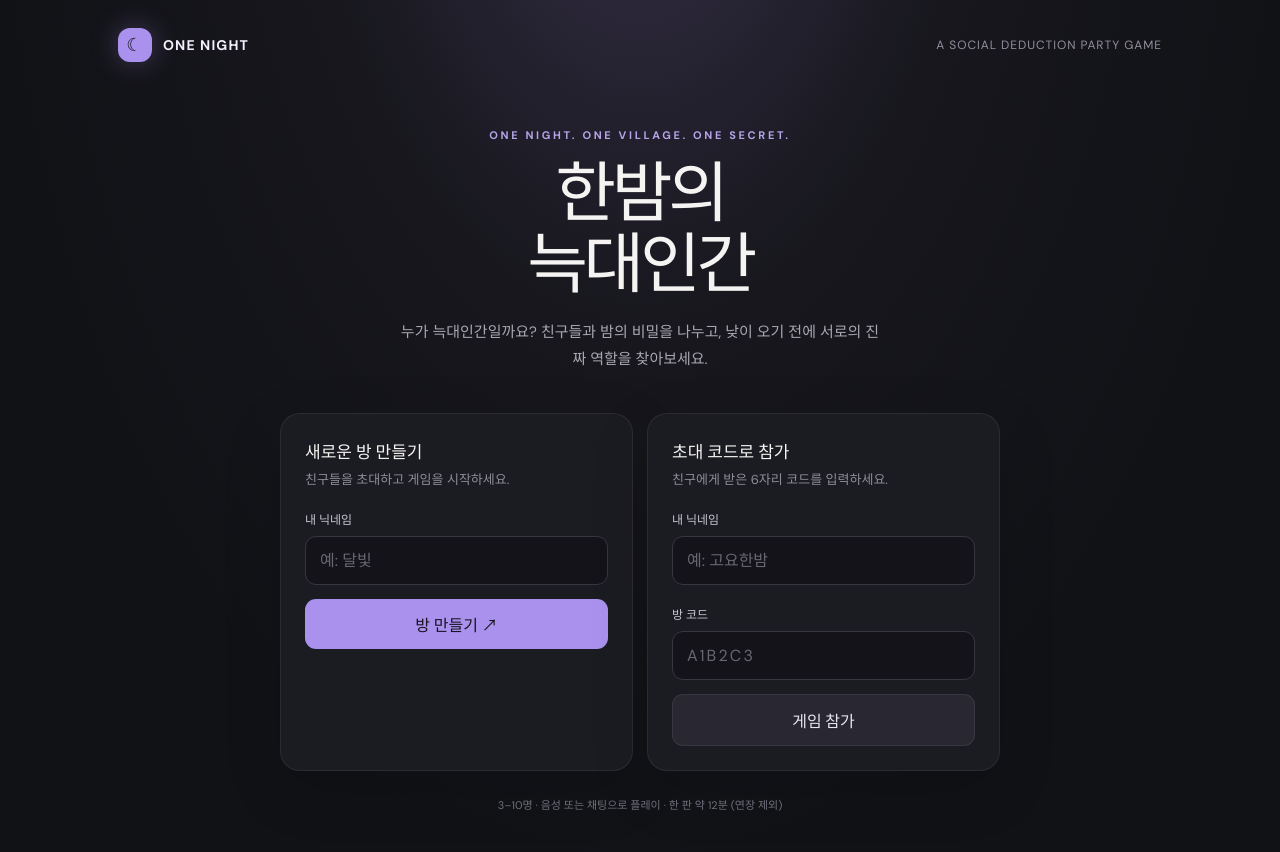
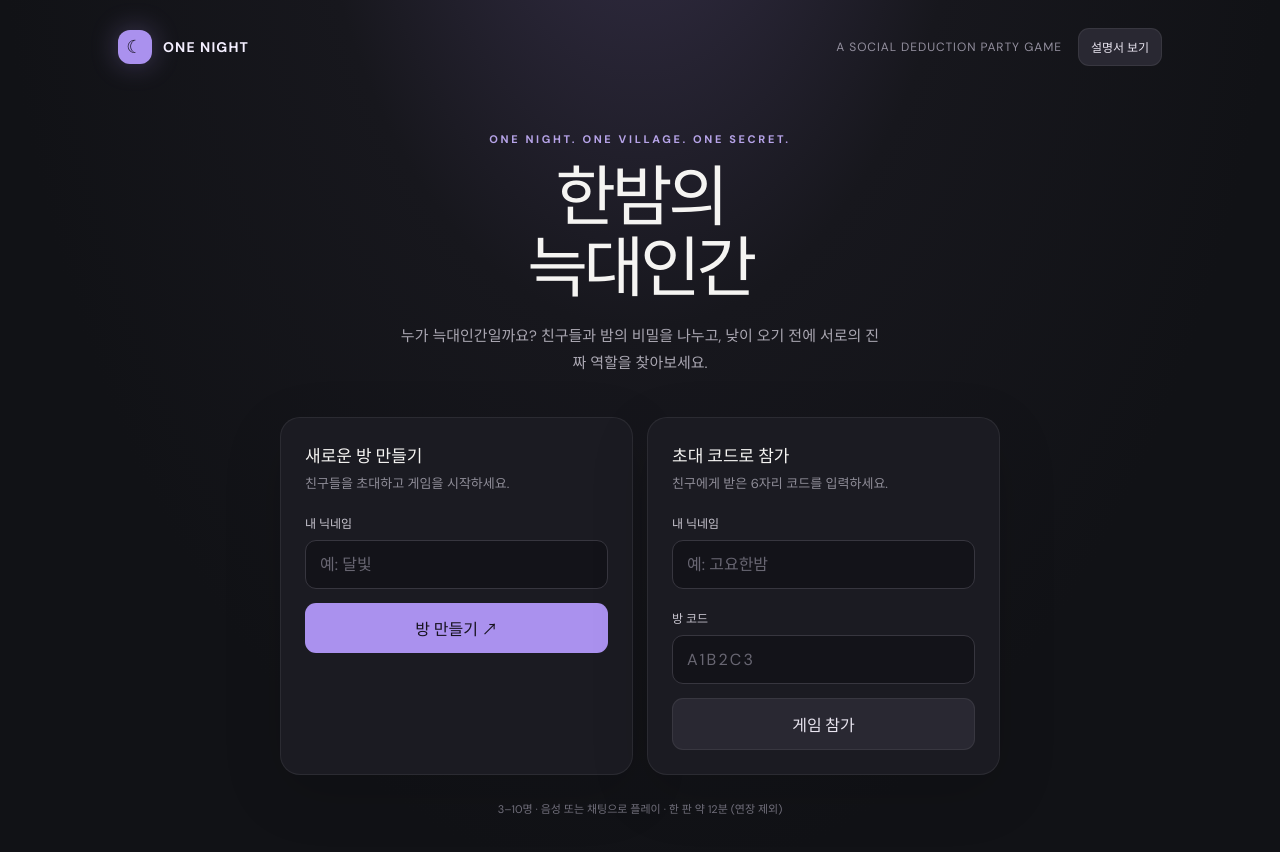
Before and after one commit to KJM0603/werewolf, a website: page public/index.html in a window 1280 px wide. Drawn offline with Linux system fonts and the light colour scheme.

Commit message:
feat: link game guide from landing and lobby

```diff
--- a/public/app.js
+++ b/public/app.js
@@ -61,7 +61,7 @@ function copyCode() { navigator.clipboard?.writeText(state.room.code).then(()=>n
 function landing() {
   const saved=JSON.parse(localStorage.getItem('one-night-session')||'null');
   if(saved&&!state.room&&!reconnecting){reconnecting=true;connect(()=>send('room:reconnect',saved));}
-  app.innerHTML=`<div class="shell"><header class="topbar"><div class="brand"><span class="brand-mark">☾</span> ONE NIGHT</div><span class="top-note">A SOCIAL DEDUCTION PARTY GAME</span></header><section class="hero"><div class="eyebrow">One night. One village. One secret.</div><h1>한밤의<br>늑대인간</h1><p>누가 늑대인간일까요? 친구들과 밤의 비밀을 나누고, 낮이 오기 전에 서로의 진짜 역할을 찾아보세요.</p></section><section class="landing-grid"><form class="panel" id="create-form"><h2>새로운 방 만들기</h2><div class="muted">친구들을 초대하고 게임을 시작하세요.</div><label class="field-label" for="create-name">내 닉네임</label><input class="input" id="create-name" maxlength="16" placeholder="예: 달빛" required><button class="btn full" type="submit">방 만들기 <span aria-hidden="true">↗</span></button></form><form class="panel" id="join-form"><h2>초대 코드로 참가</h2><div class="muted">친구에게 받은 6자리 코드를 입력하세요.</div><label class="field-label" for="join-name">내 닉네임</label><input class="input" id="join-name" maxlength="16" placeholder="예: 고요한밤" required><label class="field-label" for="join-code">방 코드</label><input class="input" id="join-code" maxlength="6" placeholder="A1B2C3" required style="text-transform:uppercase;letter-spacing:.14em"><button class="btn ghost full" type="submit">게임 참가</button></form></section><div class="landing-foot">3–10명 · 음성 또는 채팅으로 플레이 · 한 판 약 12분 (연장 제외)</div></div>`;
+  app.innerHTML=`<div class="shell"><header class="topbar"><div class="brand"><span class="brand-mark">☾</span> ONE NIGHT</div><div class="guide-header"><span class="top-note">A SOCIAL DEDUCTION PARTY GAME</span><a class="btn ghost small guide-link" href="guide/" target="_blank" rel="noopener noreferrer" title="새 탭에서 설명서 열기">설명서 보기</a></div></header><section class="hero"><div class="eyebrow">One night. One village. One secret.</div><h1>한밤의<br>늑대인간</h1><p>누가 늑대인간일까요? 친구들과 밤의 비밀을 나누고, 낮이 오기 전에 서로의 진짜 역할을 찾아보세요.</p></section><section class="landing-grid"><form class="panel" id="create-form"><h2>새로운 방 만들기</h2><div class="muted">친구들을 초대하고 게임을 시작하세요.</div><label class="field-label" for="create-name">내 닉네임</label><input class="input" id="create-name" maxlength="16" placeholder="예: 달빛" required><button class="btn full" type="submit">방 만들기 <span aria-hidden="true">↗</span></button></form><form class="panel" id="join-form"><h2>초대 코드로 참가</h2><div class="muted">친구에게 받은 6자리 코드를 입력하세요.</div><label class="field-label" for="join-name">내 닉네임</label><input class="input" id="join-name" maxlength="16" placeholder="예: 고요한밤" required><label class="field-label" for="join-code">방 코드</label><input class="input" id="join-code" maxlength="6" placeholder="A1B2C3" required style="text-transform:uppercase;letter-spacing:.14em"><button class="btn ghost full" type="submit">게임 참가</button></form></section><div class="landing-foot">3–10명 · 음성 또는 채팅으로 플레이 · 한 판 약 12분 (연장 제외)</div></div>`;
   document.querySelector('#create-form').addEventListener('submit',(e)=>{e.preventDefault();const name=document.querySelector('#create-name').value.trim();connect(()=>send('room:create',{name}));});
   document.querySelector('#join-form').addEventListener('submit',(e)=>{e.preventDefault();const name=document.querySelector('#join-name').value.trim();const code=document.querySelector('#join-code').value.trim().toUpperCase();connect(()=>send('room:join',{name,code}));});
 }
@@ -188,7 +188,7 @@ function updateDiscussionSkipControls() {
 function gameView() {
   const room=state.room;if(!room)return landing();
   if(room.phase==='lobby'){
-    app.innerHTML=`<div class="game-shell"><header class="game-top"><div class="brand"><span class="brand-mark">☾</span> ONE NIGHT</div><div class="room-code">초대 코드 <strong>${room.code}</strong><button class="count-btn" id="copy-code" aria-label="코드 복사">⧉</button></div></header><div class="layout"><section class="panel main-panel"><div class="section-kicker">WAITING ROOM</div><h1 class="section-title">모두 모였나요?</h1><p class="section-copy">방 코드를 친구에게 공유하고, 준비가 끝나면 게임을 시작하세요.</p>${playersCard()}</section><aside class="side-stack">${roleEditor()}<section class="panel audio-card"><div><div class="section-kicker">VOICE CHAT</div><div class="audio-state">토론 단계에서 음성을 켤 수 있습니다</div></div><span>🎙️</span></section></aside></div></div>`;
+    app.innerHTML=`<div class="game-shell"><header class="game-top"><div class="brand"><span class="brand-mark">☾</span> ONE NIGHT</div><div class="room-code">초대 코드 <strong>${room.code}</strong><button class="count-btn" id="copy-code" aria-label="코드 복사">⧉</button></div></header><div class="layout"><section class="panel main-panel"><div class="section-kicker">WAITING ROOM</div><h1 class="section-title">모두 모였나요?</h1><p class="section-copy">방 코드를 친구에게 공유하고, 준비가 끝나면 게임을 시작하세요.</p><div class="guide-actions"><a class="btn ghost small guide-link" href="guide/" target="_blank" rel="noopener noreferrer" title="새 탭에서 설명서 열기">설명서 보기</a></div>${playersCard()}</section><aside class="side-stack">${roleEditor()}<section class="panel audio-card"><div><div class="section-kicker">VOICE CHAT</div><div class="audio-state">토론 단계에서 음성을 켤 수 있습니다</div></div><span>🎙️</span></section></aside></div></div>`;
     bindRoomEvents();bindRoleEvents();return;
   }
   const phase=room.phase;const title={role_reveal:'내 역할을 확인하세요',night:'모두 눈을 감으세요',discussion:'마을이 깨어났습니다',voting:'누구를 지목할까요?',vote_reveal:'결과 공개 준비',paused:'게임이 잠시 멈췄습니다',result:'게임 결과'}[phase]||'게임 진행 중';
--- a/public/styles.css
+++ b/public/styles.css
@@ -11,6 +11,9 @@ button:disabled { cursor:not-allowed; opacity:.42; }
 .brand { display:flex; align-items:center; gap:11px; color:#f4efff; font-size:14px; font-weight:700; letter-spacing:.08em; text-transform:uppercase; }
 .brand-mark { width:34px; height:34px; display:grid; place-items:center; background:#aa91ee; color:#17131f; border-radius:12px; font-size:18px; box-shadow:0 0 28px #a48ce455; }
 .top-note { color:#938f9e; font-size:12px; letter-spacing:.08em; }
+.guide-header { display:flex; align-items:center; gap:16px; }
+.guide-link { display:inline-flex; align-items:center; justify-content:center; text-decoration:none; white-space:nowrap; }
+.guide-actions { margin-bottom:18px; }
 .hero { max-width:690px; margin:0 auto 40px; text-align:center; }
 .eyebrow { color:#b7a4e9; font-size:11px; letter-spacing:.24em; font-weight:700; text-transform:uppercase; }
 h1 { font-size:clamp(38px, 7vw, 66px); letter-spacing:-.065em; line-height:1.08; margin:16px 0 18px; }
```
